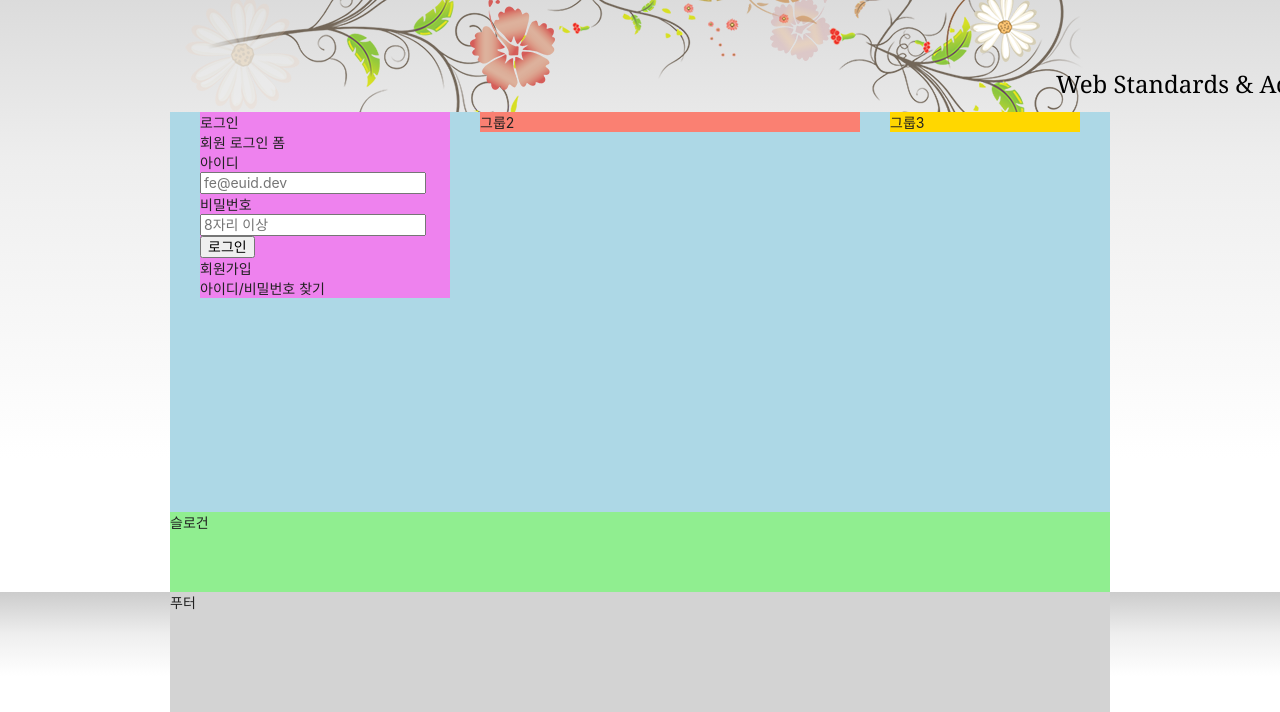
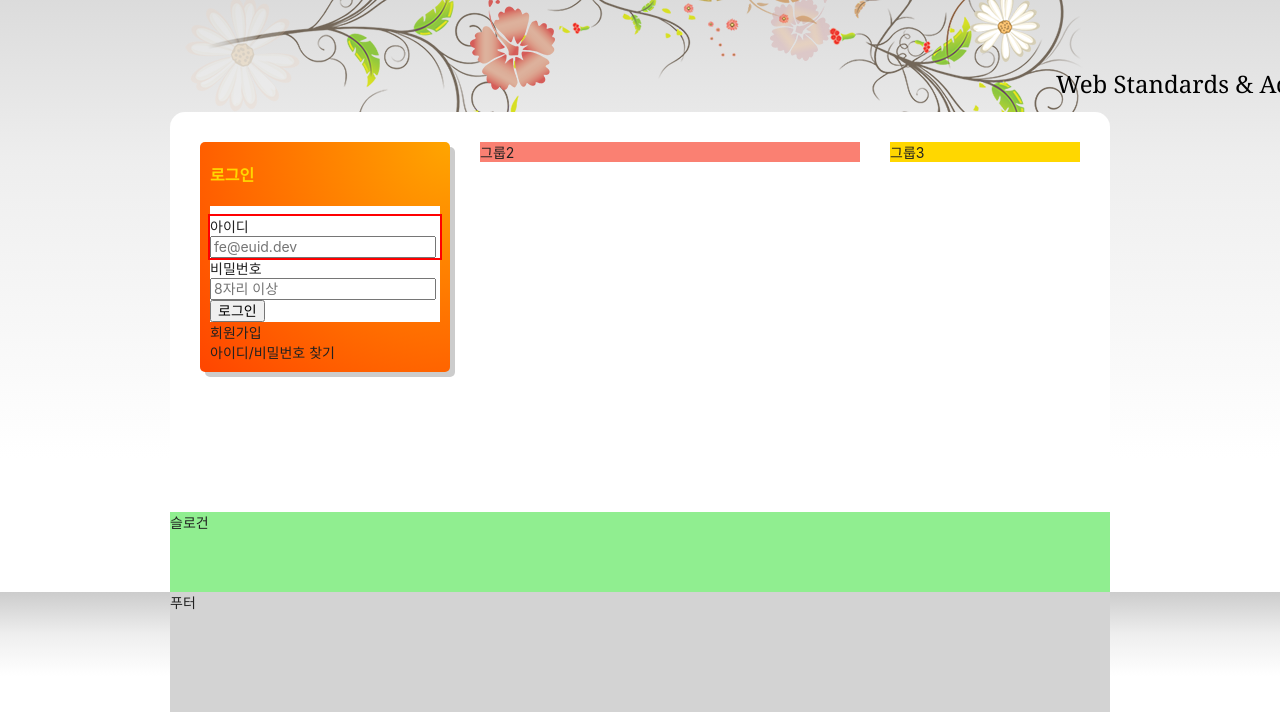
Before and after one commit to hayeonn2/HTML5, a website: page index.html in a window 1280 px wide. Shown: the part 135-847 px from the top of the page. Drawn offline with Linux system fonts and the light colour scheme; a web font is replaced by a local one.

Commit message:
로그인 배경 및 여백지정

```diff
--- a/styles/style.css
+++ b/styles/style.css
@@ -337,15 +337,16 @@ body {
 
 /* 메인 */
 .main {
-  background: lightblue;
-  height: 50vh;
+  background: #fff;
+  min-height: 50vh;
   display: flow-root; /*모던방식*/
   /* overflow는 독립적인 블록을 가지려고 한다. */
   /* BFC 찾아보기 - block format context */
   /* overflow: hidden; */
   /* 이중 float시킬때는 부모요소에 float: left; 를 주는 방법도 있다. */
   /* float: left; */
-  padding: 0 15px;
+  padding: 30px 15px;
+  border-radius: 15px 15px 0 0;
 }
 
 /*.main::after {
@@ -360,7 +361,6 @@ body {
 }
 
 .group1 {
-  background-color: violet;
   width: 250px;
 }
 .group2 {
@@ -370,6 +370,31 @@ body {
 .group3 {
   background-color: gold;
   width: 190px;
+}
+
+/* 로그인 */
+.login {
+  box-shadow: 5px 5px 0 0 #ccc;
+  background: orange radial-gradient(circle at right top, orange, orangered);
+  border-radius: 5px;
+  padding: 10px;
+}
+
+.login-title {
+  font-size: 16px;
+  font-weight: bold;
+  color: gold;
+  padding: 10px 0;
+}
+form fieldset {
+  background-color: #fff;
+}
+form legend {
+  text-indent: -9999px;
+}
+.user-email {
+  outline: 2px solid red;
+  display: inline-block;
 }
 
 /* .main::before {
```
